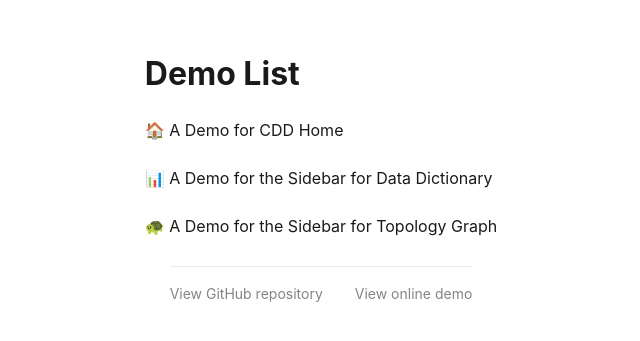
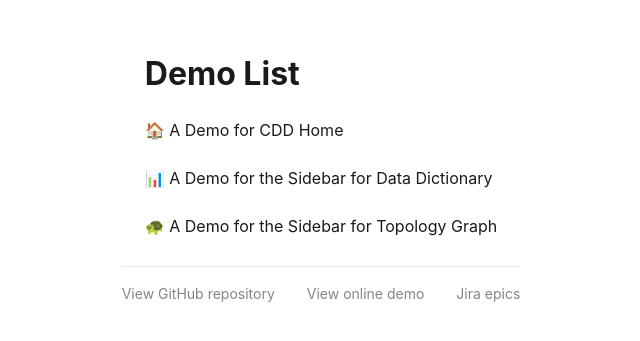
Before and after one commit to WenchuanLiliZhao/Lulu-Design-System, a React (Vite) app in the folder app/: page / in a window 1280 px wide. Shown: the part 219-560 px from the top of the page, without its empty margins (319-959 px from the left). Built offline with nearby package versions, Linux system fonts and the light colour scheme.

Commit message:
Update Home.tsx

```diff
--- a/app/src/Pages/Main/Home.tsx
+++ b/app/src/Pages/Main/Home.tsx
@@ -35,6 +35,7 @@
       <div className={styles["links"]}>
         <a href="https://github.com/WenchuanLiliZhao/Lulu-Design-System/tree/main/app">View GitHub repository</a>
         <a href="https://lulu-design-system.netlify.app/">View online demo</a>
+        <a href="https://lululemon.atlassian.net/jira/software/c/projects/CNTD/boards/4915/timeline?assignee=712020%3A3bcf1c5c-5891-4960-9926-f1344eed0e04">Jira epics</a>
       </div>
     </div>
   ),
```
